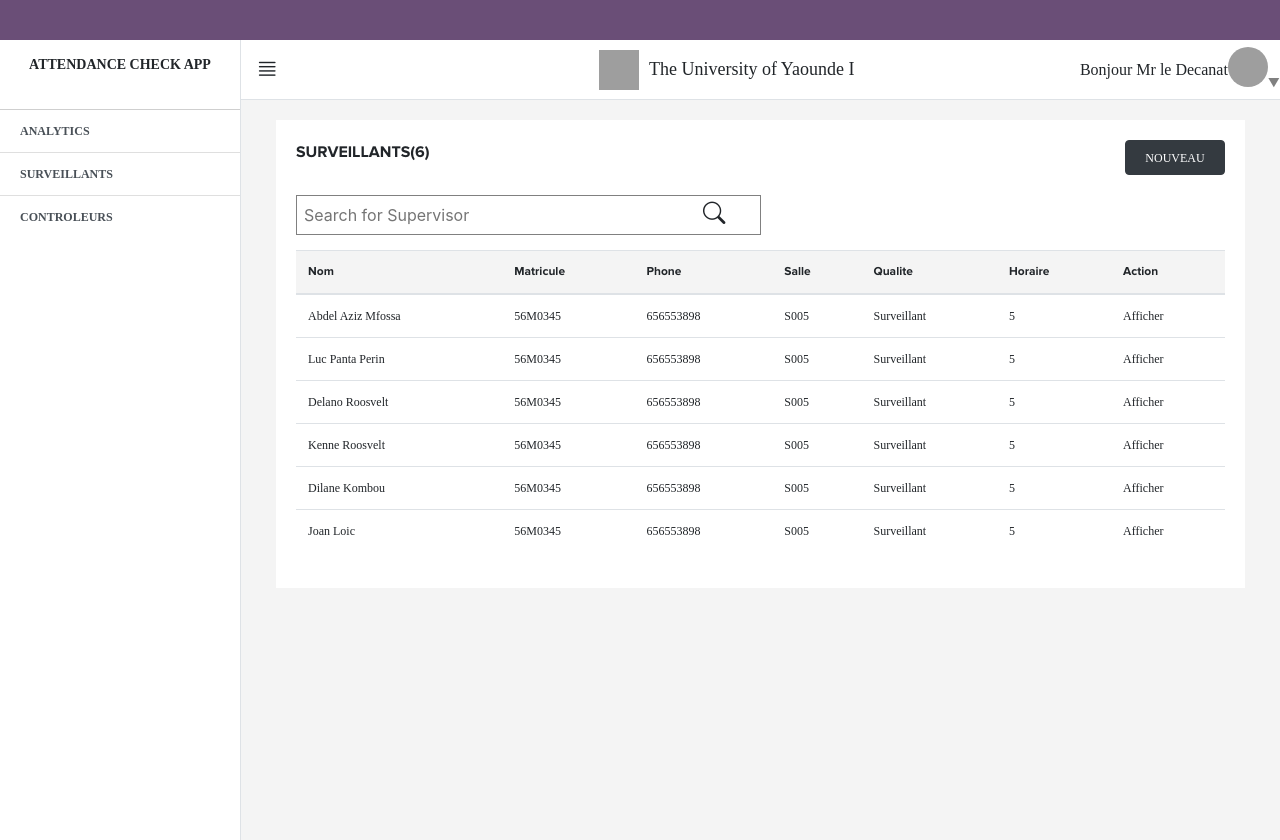
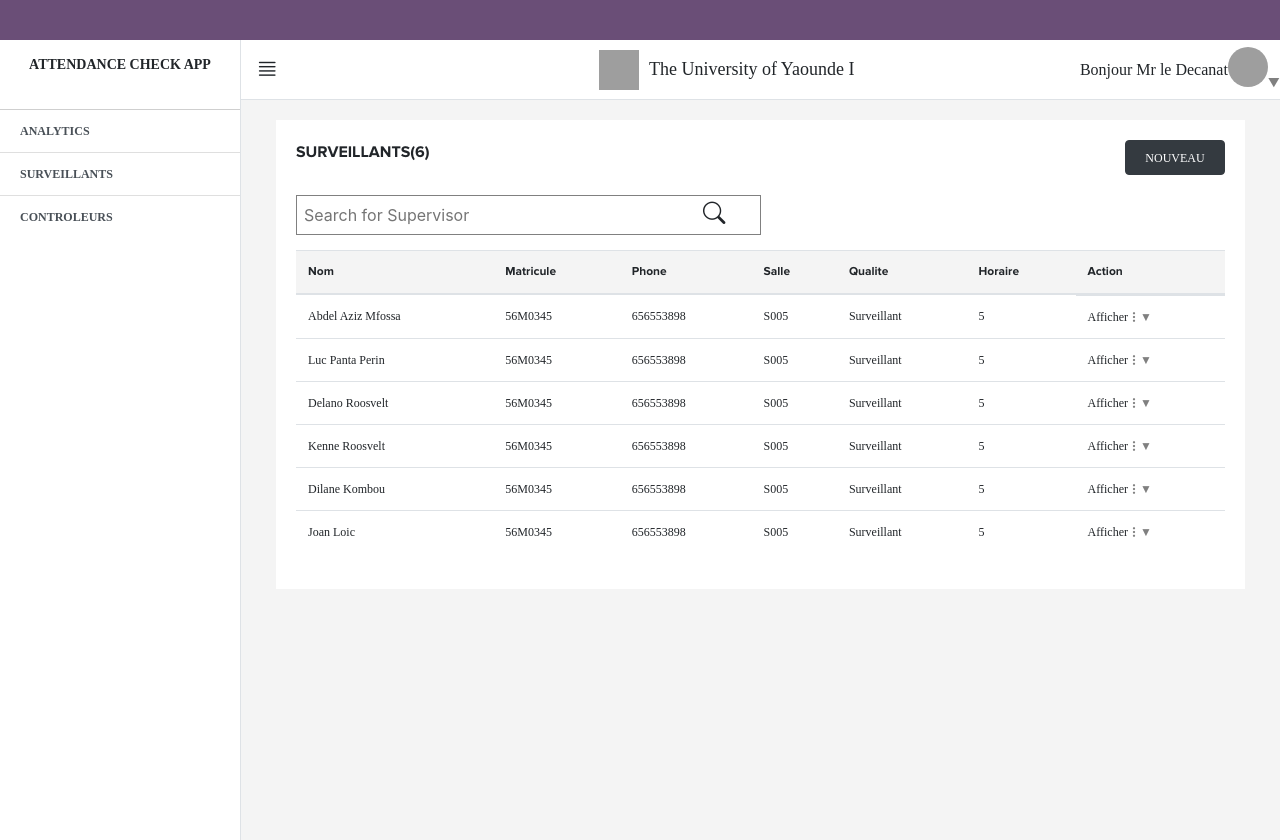
Before and after one commit to AbdelMfossa/Attendance-check-app-frontend, a Next.js app: page /surv/surveillant in a window 1280 px wide. Built offline with nearby package versions, Linux system fonts and the light colour scheme; grey boxes are pictures that could not be loaded; a web font is replaced by a local one.

Commit message:
ajout du dropdown pour les options edit and delete

```diff
--- a/components/infoSurveillant.js
+++ b/components/infoSurveillant.js
@@ -1,10 +1,17 @@
 import React from 'react'
+import Head from "next/head";
+import { Dropdown } from "react-bootstrap"
+import CustomToggle from "./customToggle"
+
 
 const InfoSurveillant = ({ dataSurveillant }) => {
 
-  const {nom, matricule, phone, qualite} = dataSurveillant;
+  const { nom, matricule, phone, qualite } = dataSurveillant;
 
   return (
+    <>
+      <Head>
+      </Head>
       <tr>
         <td>{nom}</td>
         <td>{matricule}</td>
@@ -12,8 +19,20 @@ const InfoSurveillant = ({ dataSurveillant }) => {
         <td>S005</td>
         <td>{qualite}</td>
         <td>5</td>
-      <td>Afficher</td>
+        <td className="contextual-menu">Afficher
+          <Dropdown >
+            <Dropdown.Toggle as={CustomToggle}>
+              <i className="bi bi-three-dots-vertical" />
+            </Dropdown.Toggle>
+            <Dropdown.Menu>
+              <Dropdown.Item href="modif/edite">Edit</Dropdown.Item>
+              <Dropdown.Divider />
+              <Dropdown.Item href="../del/delete">Delete</Dropdown.Item>
+            </Dropdown.Menu>
+          </Dropdown>
+        </td>
       </tr>
+    </>
   )
 }
 
--- a/package.json
+++ b/package.json
@@ -19,6 +19,7 @@
     "popper.js": "^1.16.1",
     "react": "^17.0.1",
     "react-bootstrap": "^1.5.0",
-    "react-dom": "^17.0.1"
+    "react-dom": "^17.0.1",
+    "reactjs-popup": "^2.0.4"
   }
 }
--- a/styles/style.css
+++ b/styles/style.css
@@ -235,3 +235,23 @@ body {
     font-size: 16px;
     font-family: "proxima Regular";
   }
+  .menuk {
+    width: 200px;
+    height: 100px;
+    display: flex;
+    flex-direction: column;
+    background: #ffffff;
+  }
+  .menuk-item {
+    cursor: pointer;
+    padding: 5px;
+    height: 28px;
+    border-bottom: 1px solid rgb(187, 187, 187);
+  }
+  .popmenu{
+      border-radius: 25px;
+      background: #f4f4f4;
+  }
+  .contextual-menu{
+      display: flex;
+  }
```
Also changed, not shown: 1 other file (tests, documents, lock files or other folders). Lines whose indentation alone changed are shown as unchanged.
